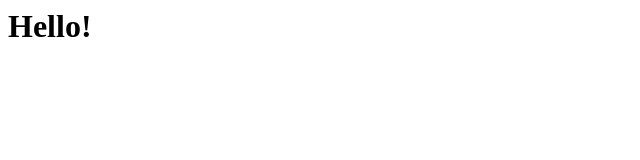
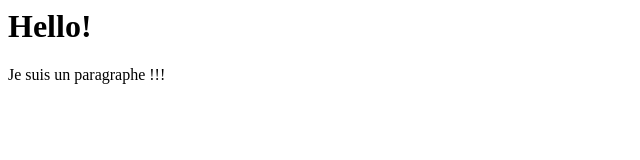
Before and after one commit to giltest99/test01, a plain HTML site: page index.html in a window 1280 px wide. Shown: the whole page, without its empty margins (0-640 px from the left). Drawn offline with Linux system fonts and the light colour scheme.

Commit message:
second commit

```diff
--- a/index.html
+++ b/index.html
@@ -1 +1,2 @@
 <h1>Hello! </h1>
+<p>Je suis un paragraphe !!!</p>
```
